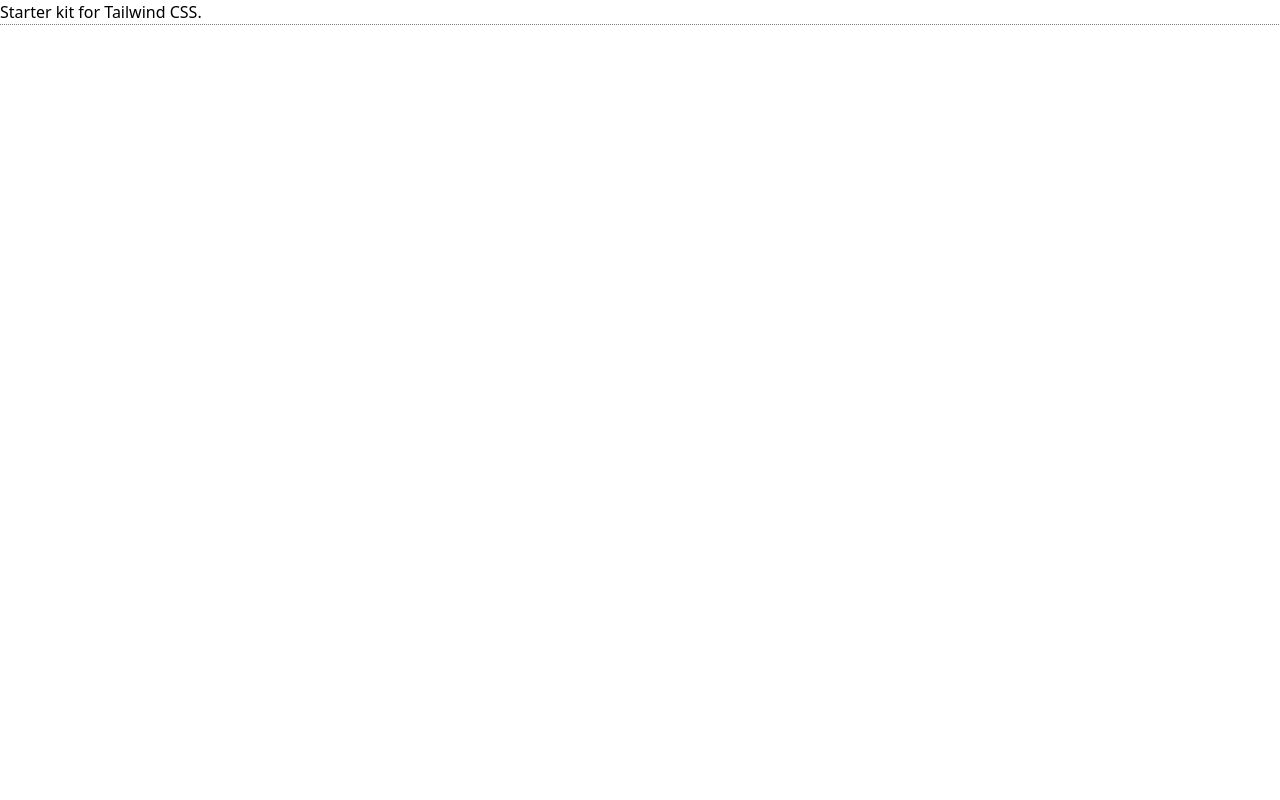
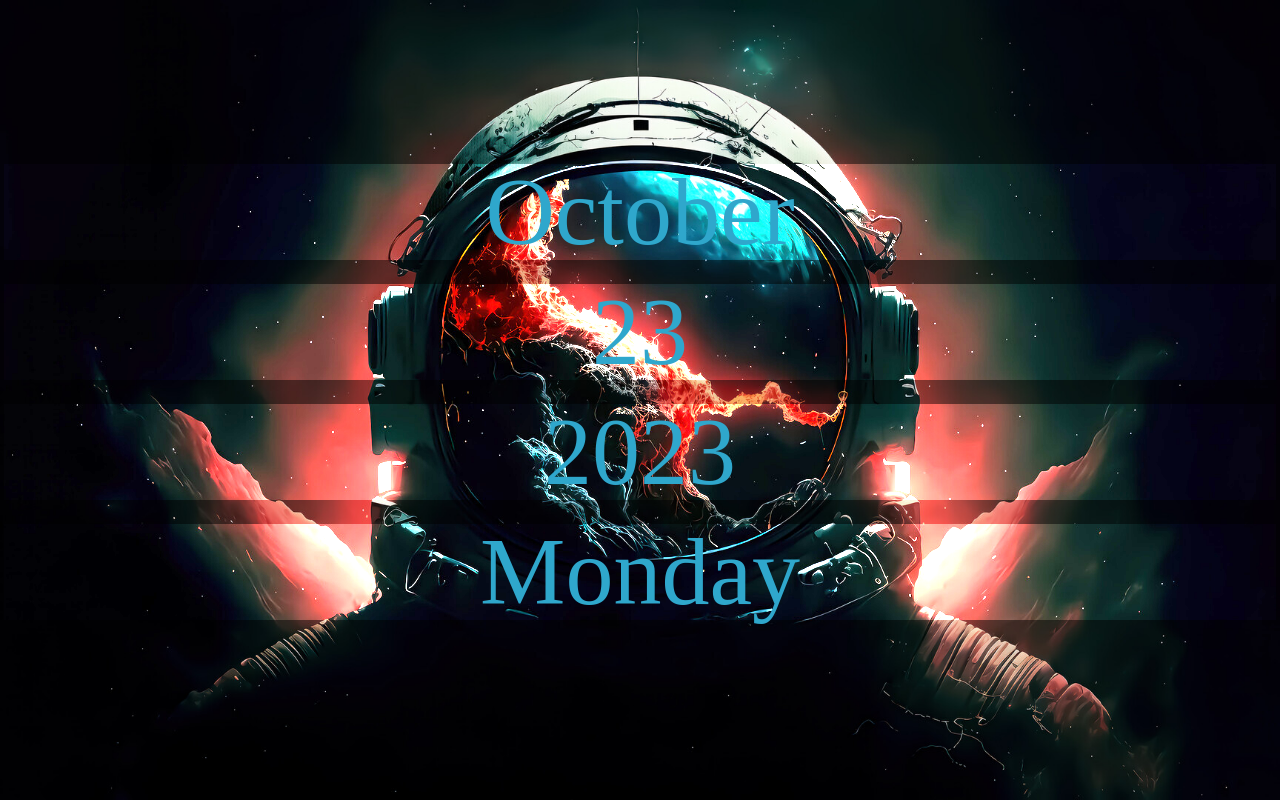
Before and after one commit to ClarkRabe/current-Date-Tailwind-Tester, a website: page public/index.html in a window 1280 px wide. Drawn offline with Linux system fonts and the light colour scheme.

Commit message:
version 1.0

```diff
--- a/public/index.html
+++ b/public/index.html
@@ -10,9 +10,16 @@
     <script src="script.js" defer></script>
 
 </head>
-<body>
 
-    <h1>Starter kit for Tailwind CSS.</h1>
 
-</body>
+<body class="flex items-center justify-center bg-[url('/images/bgr.jpg')]
+bg-cover bg-fixed bg-no-repeat bg-center">
+    <time class="m-40 container mx-auto inline-grid lg:grid-rows-4 md:grid-cols-1 gap-4 content-center">
+      <data class="m-1 text month block text-8xl text-center backdrop-brightness-200 content-center">Month</data>
+      <data class="m-1 dayOfMonth block text-8xl text-center backdrop-brightness-200 ">00</data>
+      <data class="m-1 year block text-8xl text-center backdrop-brightness-200 ">0000</data>
+      <data class="m-1 dayOfWeek block text-8xl text-center backdrop-brightness-200 ">SMTWTFS</data>
+    </time>
+
+  </body>
 </html>
--- a/public/script.js
+++ b/public/script.js
@@ -1 +1,50 @@
 console.log('👍 JS is OK!');
+
+const allTheMonths = [
+    "January",
+    "February",
+    "March",
+    "April",
+    "May",
+    "June",
+    "July",
+    "August",
+    "September",
+    "October",
+    "November",
+    "December"
+  ];
+  const allTheDays = [
+    "Sunday",
+    "Monday",
+    "Tuesday",
+    "Wednesday",
+    "Thursday",
+    "Friday",
+    "Saturday"
+  ];
+
+
+  const dateNow = new Date();
+  console.log(dateNow);
+
+  const gotMonth = dateNow.getMonth();
+
+  let gotDayOfMonth = dateNow.getDate();
+
+  const gotYear = dateNow.getFullYear();
+
+  const gotDayOfWeek = dateNow.getDay();
+
+  console.log(gotMonth, gotDayOfMonth, gotYear, gotDayOfWeek);
+
+  const month = document.querySelector(".month");
+  const dayOfMonth = document.querySelector(".dayOfMonth");
+  const year = document.querySelector(".year");
+  const dayOfWeek = document.querySelector(".dayOfWeek");
+
+
+  month.innerText = allTheMonths[gotMonth];
+  dayOfMonth.innerText = gotDayOfMonth;
+  year.innerText = gotYear;
+  dayOfWeek.innerText = allTheDays[gotDayOfWeek];
--- a/src/input.css
+++ b/src/input.css
@@ -5,5 +5,6 @@
 
 /* Your Awesome Styles */
 * {
-    outline: 1px dotted gray;
+    color: rgb(47, 167, 204);
+    font-family: font-mono;
 }
--- a/tailwind.config.js
+++ b/tailwind.config.js
@@ -2,7 +2,8 @@
 module.exports = {
   content: ["./public/*.{html,js}"],
   theme: {
-    extend: {},
+    extend: {
+    },
   },
   plugins: [],
 }
```
Also changed, not shown: images/bgr.jpg (added), public/style.css, 1 other file.
